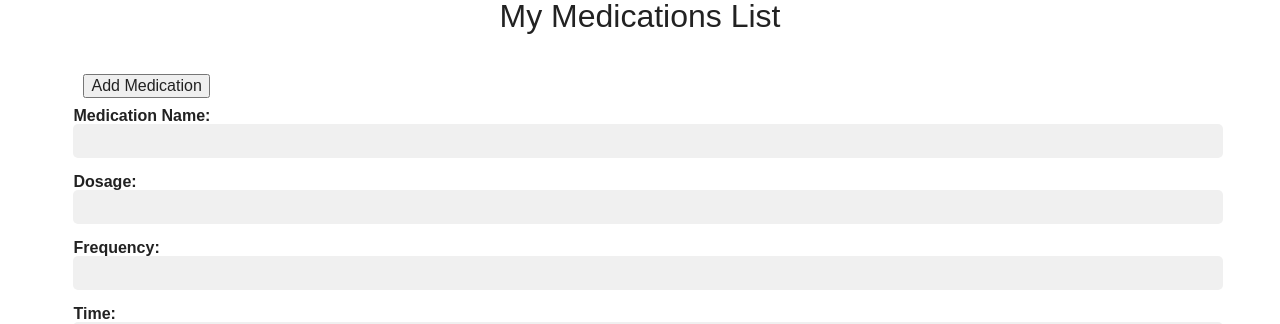
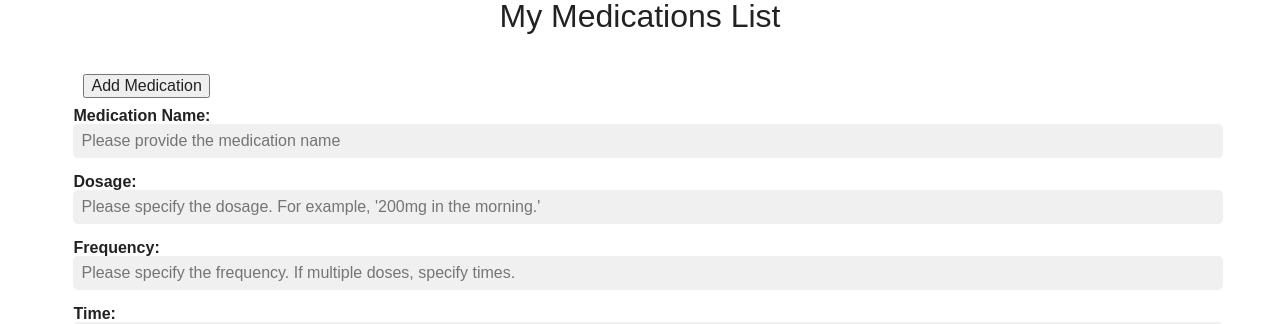
Before and after one commit to kriskris79/MedHelper-app, a React (Create React App) app in the folder medhelper/: page / in a window 1280 px wide. Both pictures are taken after a click on the button "Add Medication". Shown: the top 324 px of the page. Built offline with nearby package versions, Linux system fonts and the light colour scheme; no server answers; the database is empty.

Commit message:
placeholders

```diff
--- a/medhelper/src/components/MedicationForm.js
+++ b/medhelper/src/components/MedicationForm.js
@@ -34,6 +34,7 @@ function MedicationForm({ onCancel, onAddMedication }) {
                                     value={name}
                                     onChange={(e) => setName(e.target.value)}
                                     autoComplete="off"
+                                   placeholder="Please provide the medication name"
                                 />
                             </div>
 
@@ -45,6 +46,7 @@ function MedicationForm({ onCancel, onAddMedication }) {
                                     value={dosage}
                                     onChange={(e) => setDosage(e.target.value)}
                                     autoComplete="off"
+                                    placeholder="Please specify the dosage. For example, '200mg in the morning.'"
                                 />
                             </div>
 
@@ -56,6 +58,7 @@ function MedicationForm({ onCancel, onAddMedication }) {
                                     value={frequency}
                                     onChange={(e) => setFrequency(e.target.value)}
                                     autoComplete="off"
+                                    placeholder="Please specify the frequency. If multiple doses, specify times."
                                 />
                             </div>
             <div>
```
